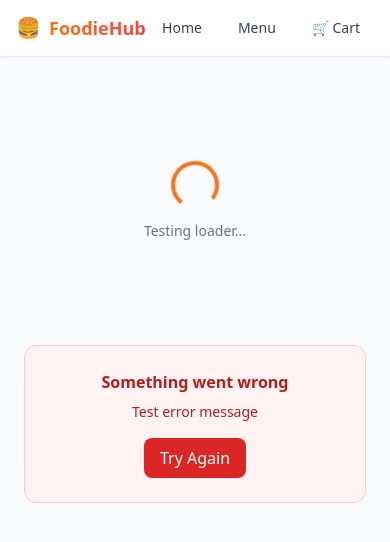
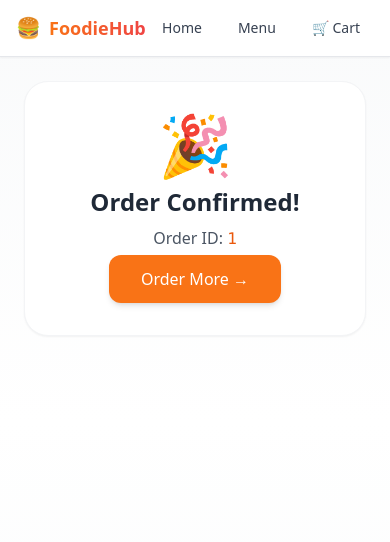
Before and after one commit to rameenhassan22-commits/foodie-hub, a React (Create React App) app: page /order-success/1 in a window 390 px wide. Shown: the top 542 px of the page. Built offline with nearby package versions, Linux system fonts and the light colour scheme.

Commit message:
chore: inline SVG hamburger favicon (no download needed)

```diff
--- a/src/App.js
+++ b/src/App.js
@@ -1,18 +1,28 @@
+import { Routes, Route } from "react-router-dom";
 import Navbar from "./components/Navbar";
-import Loader from "./components/Loader";
-import ErrorMessage from "./components/ErrorMessage";
+import Home from "./pages/Home";
+import Menu from "./pages/Menu";
+import FoodDetails from "./pages/FoodDetails";
+import Cart from "./pages/Cart";
+import Checkout from "./pages/Checkout";
+import OrderSuccess from "./pages/OrderSuccess";
+import NotFound from "./pages/NotFound";
 
 function App() {
   return (
-    <div className="min-h-screen bg-gray-50">
+    <div className="min-h-screen bg-gradient-to-b from-gray-50 via-white to-gray-50">
       <Navbar />
-      <div className="p-6 space-y-6 max-w-md mx-auto">
-        <Loader label="Testing loader..." />
-        <ErrorMessage
-          message="Test error message"
-          onRetry={() => alert("Retry clicked!")}
-        />
-      </div>
+      <main className="pb-12">
+        <Routes>
+          <Route path="/" element={<Home />} />
+          <Route path="/menu" element={<Menu />} />
+          <Route path="/meal/:id" element={<FoodDetails />} />
+          <Route path="/cart" element={<Cart />} />
+          <Route path="/checkout" element={<Checkout />} />
+          <Route path="/order-success/:id" element={<OrderSuccess />} />
+          <Route path="*" element={<NotFound />} />
+        </Routes>
+      </main>
     </div>
   );
 }
--- /dev/null
+++ b/src/pages/OrderSuccess.jsx
@@ -0,0 +1,50 @@
+import { useParams, Link } from "react-router-dom";
+import { useSelector } from "react-redux";
+
+const OrderSuccess = () => {
+  const { id } = useParams();
+  const order = useSelector((s) => s.orders.items.find((o) => o.id === id));
+
+  return (
+    <div className="max-w-2xl mx-auto p-6">
+      <div className="bg-white rounded-3xl border border-gray-100 shadow-sm p-8 text-center">
+        <p className="text-6xl mb-3">🎉</p>
+        <h1 className="text-2xl font-bold text-gray-800 mb-2">
+          Order Confirmed!
+        </h1>
+        <p className="text-gray-600 mb-1">
+          Order ID: <span className="font-mono text-orange-600">{id}</span>
+        </p>
+        {order && (
+          <>
+            <p className="text-gray-600 mb-1">
+              Total: <strong>${order.total.toFixed(2)}</strong>
+            </p>
+            <p className="text-gray-600 mb-1">
+              Payment:{" "}
+              <strong>
+                {order.customer.paymentMethod === "cod"
+                  ? "Cash on Delivery"
+                  : "Card on Delivery"}
+              </strong>
+            </p>
+            <p className="text-gray-600 mb-5">
+              Delivering to{" "}
+              <strong>
+                {order.customer.address}, {order.customer.city}
+              </strong>
+            </p>
+          </>
+        )}
+        <Link
+          to="/menu"
+          className="inline-block bg-orange-500 hover:bg-orange-600 text-white font-medium px-8 py-3 rounded-xl shadow-md transition"
+        >
+          Order More →
+        </Link>
+      </div>
+    </div>
+  );
+};
+
+export default OrderSuccess;
```
Also changed, not shown: public/index.html (+7 -28 lines).
